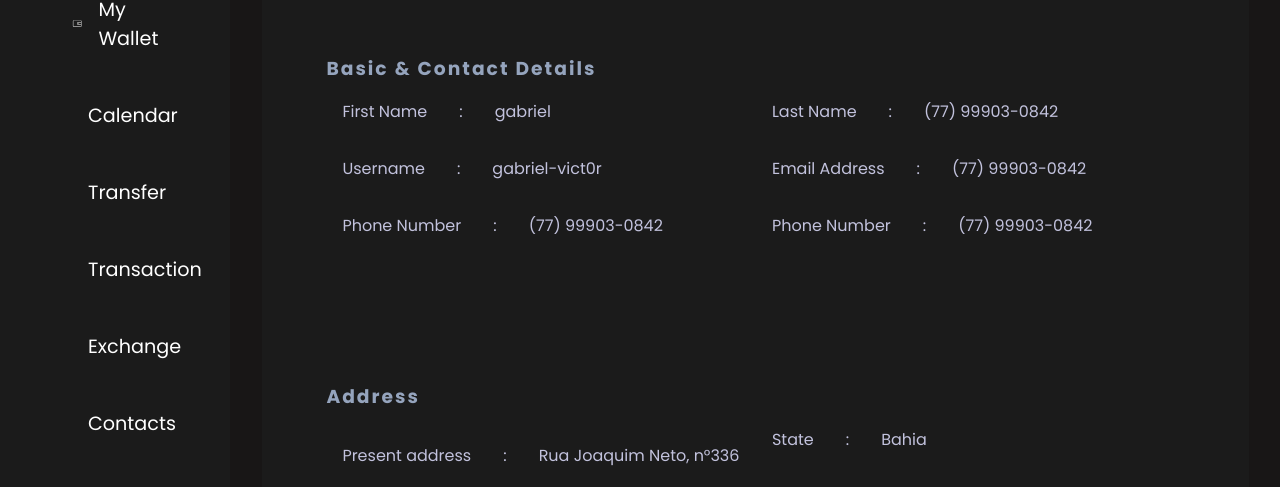
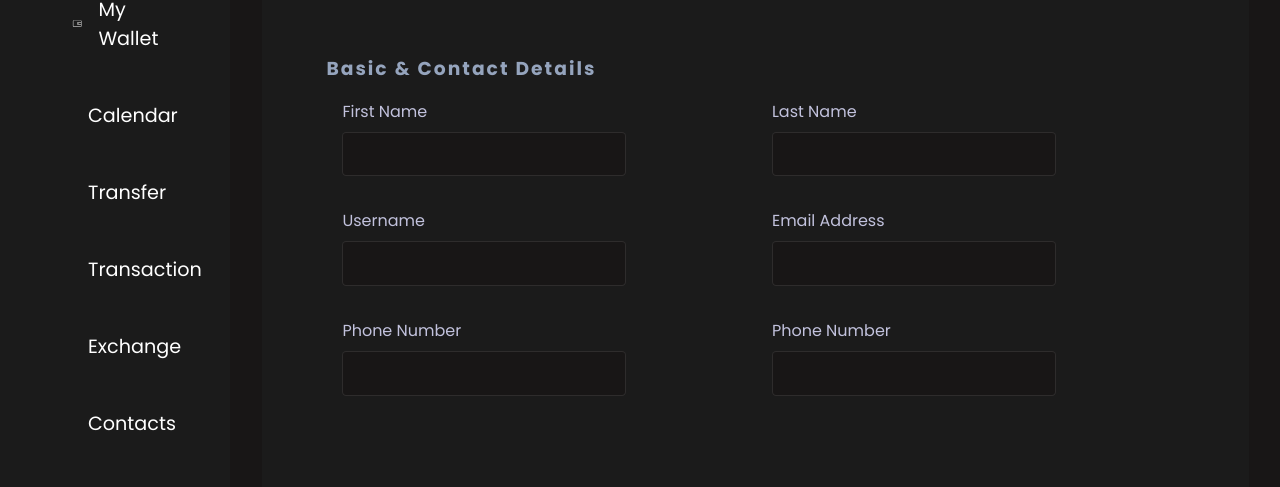
Before and after one commit to Gabriel-Vict0r/g7bank-dashboard, a React (Vite) app: page /profile in a window 1280 px wide. Both pictures are taken after a click on the button "Edit Profile". Shown: the part 311-798 px from the top of the page. Built offline with nearby package versions, Linux system fonts and the light colour scheme.

Commit message:
feat
implementation from context api in the Page that edit the profile

```diff
--- /dev/null
+++ b/src/components/Contexts/BtnEditProfile.jsx
@@ -0,0 +1,12 @@
+import React, { createContext, useState} from "react";
+
+export const BtnEditProfile = createContext();
+
+export function EditProvider({ children }) {
+  const [edit, setEdit] = useState(false);
+  return (
+    <BtnEditProfile.Provider value={{ edit, setEdit }}>
+      {children}
+    </BtnEditProfile.Provider>
+  );
+}
--- a/src/components/DetailProfile.jsx
+++ b/src/components/DetailProfile.jsx
@@ -2,7 +2,7 @@ import React from "react";
 import { WrapperInfoProfile } from "./pages/Profile/Profile.style";
 const DetailProfile = ({ nameParam, param }) => {
   return (
-    <WrapperInfoProfile $direction="row">
+    <WrapperInfoProfile>
       <p>{nameParam}</p>
       <p>:</p>
       <p>{param}</p>
--- a/src/components/EditProfile.jsx
+++ b/src/components/EditProfile.jsx
@@ -1,11 +1,11 @@
 import React from "react";
-import { WrapperInfoProfile } from "./pages/Profile/Profile.style";
-const EditProfile = ({ nameParam, param, direction }) => {
+import { WrapperEditInfo } from "./pages/Profile/Profile.style";
+const EditProfile = ({ nameParam, param, inputType }) => {
   return (
-    <WrapperInfoProfile $direction="column">
+    <WrapperEditInfo>
       <p>{nameParam}</p>
-      <input type="text" name="text" id="text" />
-    </WrapperInfoProfile>
+      <input type={inputType} name="text" id="text" />
+    </WrapperEditInfo>
   );
 };
 
--- a/src/components/TotalTransaction.jsx
+++ b/src/components/TotalTransaction.jsx
@@ -14,14 +14,12 @@ let data = [
   },
   { name: "Out", value: 600, color: "#2D43BB" },
 ];
-console.log(data[0].color);
 const colors = [
   { start: "#093f2d", end: "#0DCB8B" },
   { start: "#141e4e", end: "#2D43BB" },
 ];
 const renderColorfulLengedText = (value, entry) => {
   const { color } = entry.payload.color;
-  console.log(`'${entry.payload.color}'`);
   return <span style={{ color: entry.payload.color }}>{value}</span>;
 };
 const TotalTransaction = () => {
--- a/src/components/pages/Profile/BasicContact.jsx
+++ b/src/components/pages/Profile/BasicContact.jsx
@@ -3,42 +3,109 @@ import { WrapperContact, Column, BlockColumns } from "./Profile.style";
 import DetailProfile from "../../DetailProfile";
 import { Tittle } from "../../../Global/GeneralComponents";
 import EditProfile from "../../EditProfile";
-export const ContactDetails = ({tittle, name, lastName, userName, email, phone }) => {
+import { useContext } from "react";
+import { BtnEditProfile } from "../../Contexts/BtnEditProfile";
+export const ContactDetails = ({
+  tittle,
+  name,
+  lastName,
+  userName,
+  email,
+  phone,
+}) => {
+  const { edit } = useContext(BtnEditProfile);
   return (
     <WrapperContact>
       <Tittle>{tittle}</Tittle>
       <BlockColumns>
         <Column>
+          {!edit ? (
+            <>
               <DetailProfile nameParam="First Name" param={name} />
               <DetailProfile nameParam="Username" param={userName} />
               <DetailProfile nameParam="Phone Number" param={phone} />
+            </>
+          ) : (
+            <>
+              <EditProfile nameParam="First Name" />
+              <EditProfile nameParam="Username" />
+              <EditProfile nameParam="Phone Number" />
+            </>
+          )}
         </Column>
         <Column>
+          {!edit ? (
+            <>
+              {" "}
               <DetailProfile nameParam="Last Name" param={phone} />
               <DetailProfile nameParam="Email Address" param={phone} />
               <DetailProfile nameParam="Phone Number" param={phone} />
+            </>
+          ) : (
+            <>
+              <EditProfile nameParam="Last Name" />
+              <EditProfile nameParam="Email Address" />
+              <EditProfile nameParam="Phone Number" />
+            </>
+          )}
         </Column>
       </BlockColumns>
     </WrapperContact>
   );
 };
-export const Address = ({tittle, presentAddress, permaAddress, country, state, city, zipCode}) => {
+export const Address = ({
+  tittle,
+  presentAddress,
+  permaAddress,
+  country,
+  state,
+  city,
+  zipCode,
+}) => {
+  const { edit } = useContext(BtnEditProfile);
   return (
     <WrapperContact>
       <Tittle>{tittle}</Tittle>
       <BlockColumns>
         <Column>
-          <DetailProfile nameParam="Present address" param={presentAddress} />
-          <DetailProfile nameParam="Permanent address" param={permaAddress} />
+          {!edit ? (
+            <>
+              {" "}
+              <DetailProfile
+                nameParam="Present address"
+                param={presentAddress}
+              />
+              <DetailProfile
+                nameParam="Permanent address"
+                param={permaAddress}
+              />
               <DetailProfile nameParam="Country" param={country} />
+            </>
+          ) : (
+            <>
+              <EditProfile nameParam="Present address" />
+              <EditProfile nameParam="Permanent address" />
+              <EditProfile nameParam="Country" />
+            </>
+          )}
         </Column>
         <Column>
+          {!edit ? (
+            <>
+              {" "}
               <DetailProfile nameParam="State" param={state} />
               <DetailProfile nameParam="City" param={city} />
               <DetailProfile nameParam="Zip Code" param={zipCode} />
-          <EditProfile nameParam='name'/>
+            </>
+          ) : (
+            <>
+              <EditProfile nameParam="State" />
+              <EditProfile nameParam="City" />
+              <EditProfile nameParam="zip Code" />
+            </>
+          )}
         </Column>
       </BlockColumns>
     </WrapperContact>
   );
-}
+};
--- a/src/components/pages/Profile/HeaderProfile.jsx
+++ b/src/components/pages/Profile/HeaderProfile.jsx
@@ -1,4 +1,5 @@
 import React from "react";
+import { useState } from "react";
 import {
   HeaderPro,
   Name,
@@ -9,7 +10,11 @@ import {
   ButtonEdit,
 } from "./Profile.style";
 import { HiOutlineAdjustmentsHorizontal } from "react-icons/hi2";
+import { useContext } from "react";
+import { BtnEditProfile } from "../../Contexts/BtnEditProfile";
 const HeaderProfile = ({ name, img, professional }) => {
+  const { edit, setEdit } = useContext(BtnEditProfile);
+  console.log(edit);
   return (
     <HeaderPro>
       <WrapperInfs>
@@ -18,7 +23,7 @@ const HeaderProfile = ({ name, img, professional }) => {
         <Professional>{professional}</Professional>
       </WrapperInfs>
       <WrapperButton>
-        <ButtonEdit>
+        <ButtonEdit onClick={() => setEdit(true)}>
           <HiOutlineAdjustmentsHorizontal />
           Edit Profile
         </ButtonEdit>
--- a/src/components/pages/Profile/Profile.style.jsx
+++ b/src/components/pages/Profile/Profile.style.jsx
@@ -88,12 +88,28 @@ export const WrapperContact = styled.article`
 //const direction = "row";
 export const WrapperInfoProfile = styled.div`
   display: flex;
-  flex-direction: ${(props) => props.direction};
+  flex-direction: row;
   gap: 2rem;
   padding: 1rem;
   p {
     color: ${(prop) => prop.theme.colors.body};
     font-size: ${(prop) => prop.theme.length.bodyText};
+  }
+`;
+export const WrapperEditInfo = styled(WrapperInfoProfile)`
+  flex-direction: column;
+  gap: 0.5rem;
+  width: 90%;
+  input {
+    width: 80%;
+    height: 2.8rem;
+    padding: 0.5rem;
+    border-radius: 0.258rem;
+    border: 1px solid ${(prop) => prop.theme.colors.borderInput};
+    background-color: ${(prop) => prop.theme.colors.bgFullDark};
+    outline: none;
+    color: ${(prop) => prop.theme.colors.body};
+    font-size: ${(prop) => prop.theme.length.buttonText};
   }
 `;
 export const Column = styled.div`
--- /dev/null
+++ b/src/components/pages/Profile/event.jsx
@@ -0,0 +1,6 @@
+import { useState } from "react";
+const [edit, setEdit] = useState(false);
+export function handleEditProfile() {
+  setEdit(true);
+}
+console.log(edit);
```
Also changed, not shown: src/components/pages/Profile/Profile.jsx (+7 -4 lines). Lines whose indentation alone changed are shown as unchanged.
